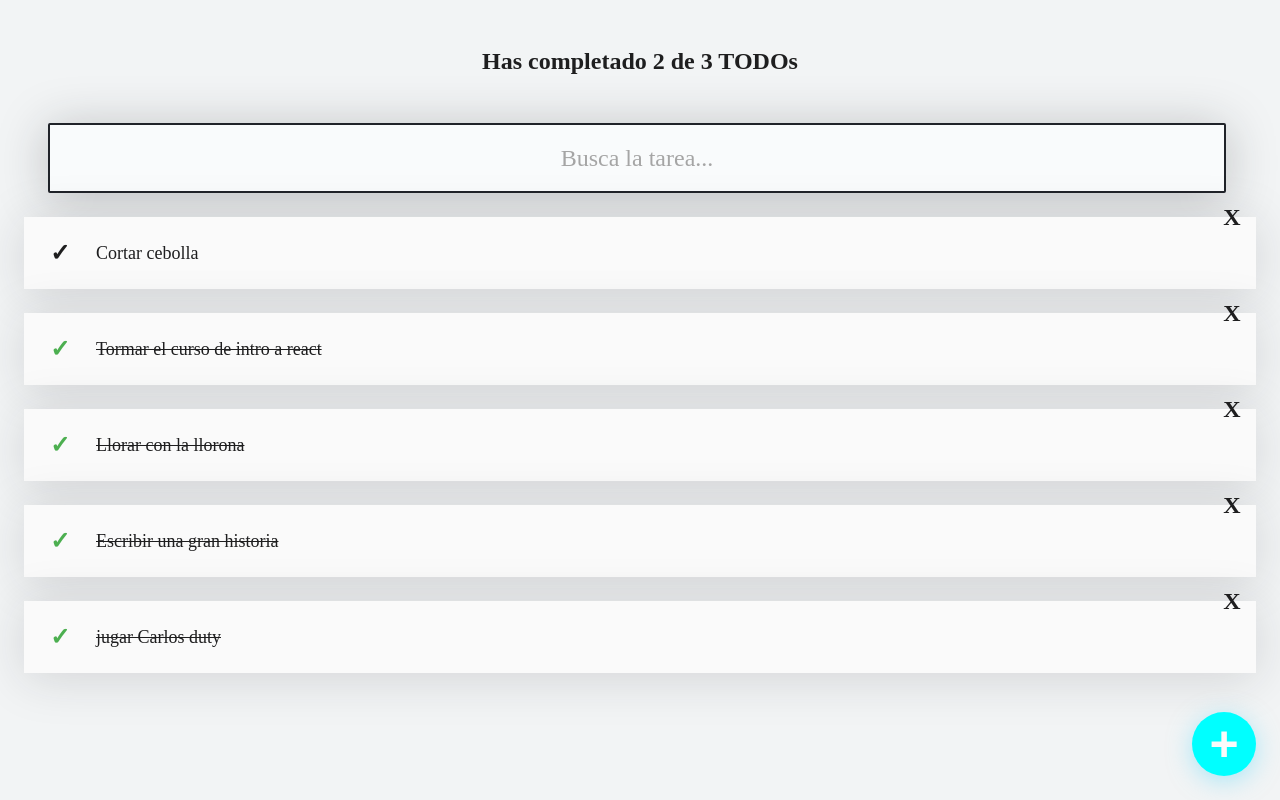
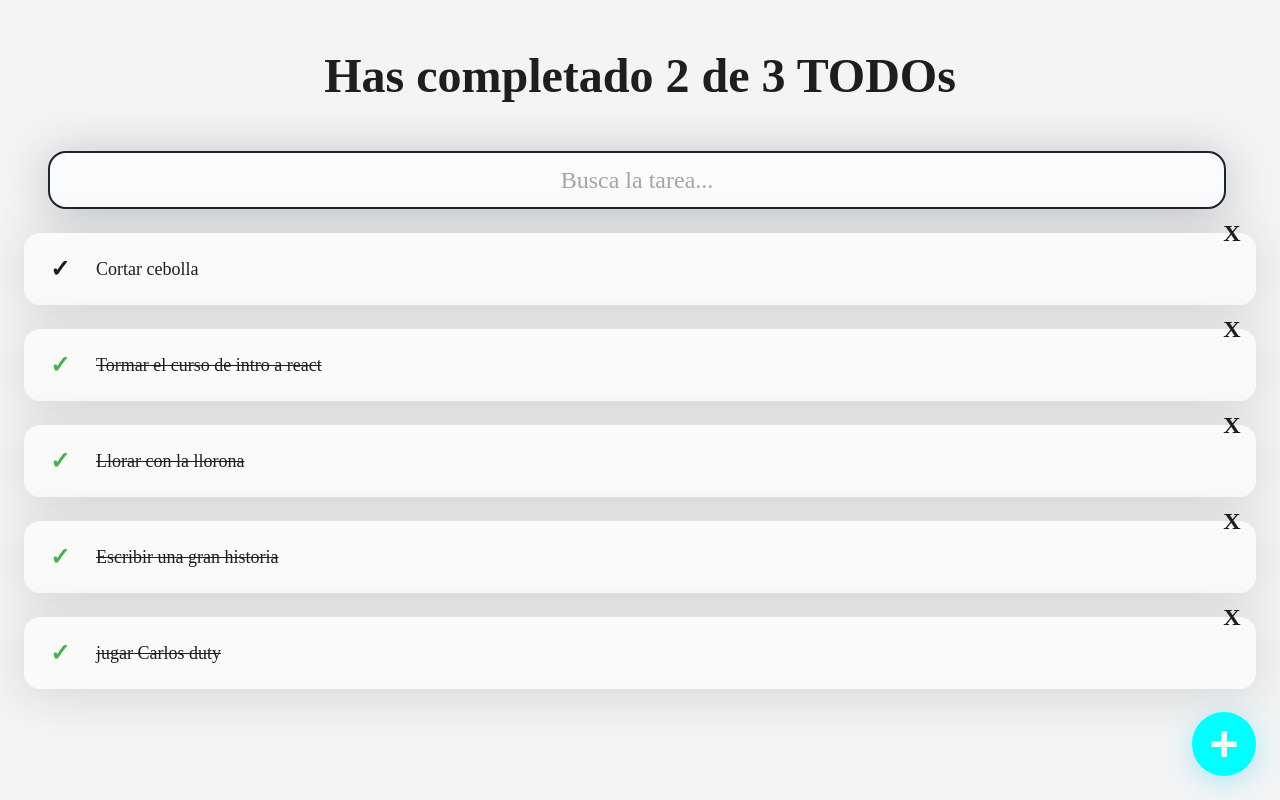
Before and after one commit to santiago-beeb/to-do, a React (Create React App) app: page / in a window 1280 px wide. Built offline with nearby package versions, Linux system fonts and the light colour scheme.

Commit message:
solucion 2

```diff
--- a/src/TodoCounter.css
+++ b/src/TodoCounter.css
@@ -1,5 +1,5 @@
 .TodoCounter {
-  font-size: 24px;
+  font-size: 48px;
   text-align: center;
   margin: 0;
   padding: 48px;
--- a/src/TodoItem.css
+++ b/src/TodoItem.css
@@ -1,5 +1,6 @@
 .TodoItem {
   background-color: #fafafa;
+  border-radius: 16px;
   position: relative;
   display: flex;
   justify-content: center;
--- a/src/TodoSearch.css
+++ b/src/TodoSearch.css
@@ -1,9 +1,9 @@
 .TodoSearch {
     background: #F9FBFC;
-    border-radius: 2px;
+    border-radius: 18px;
     border: 2px solid #202329;
     margin: 0 24px;
-    height: 64px;
+    height: 52px;
     width: calc(100% - 62px);
     font-size: 24px;
     text-align: center;
```
